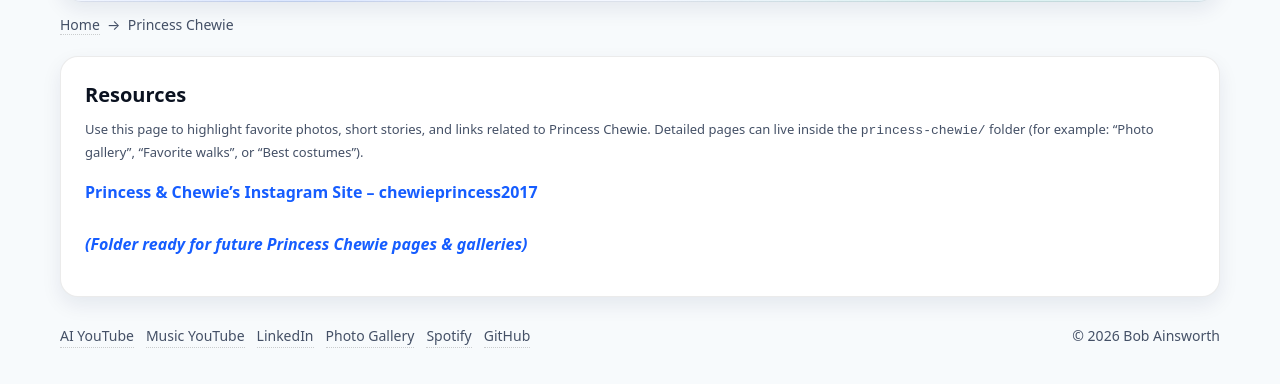
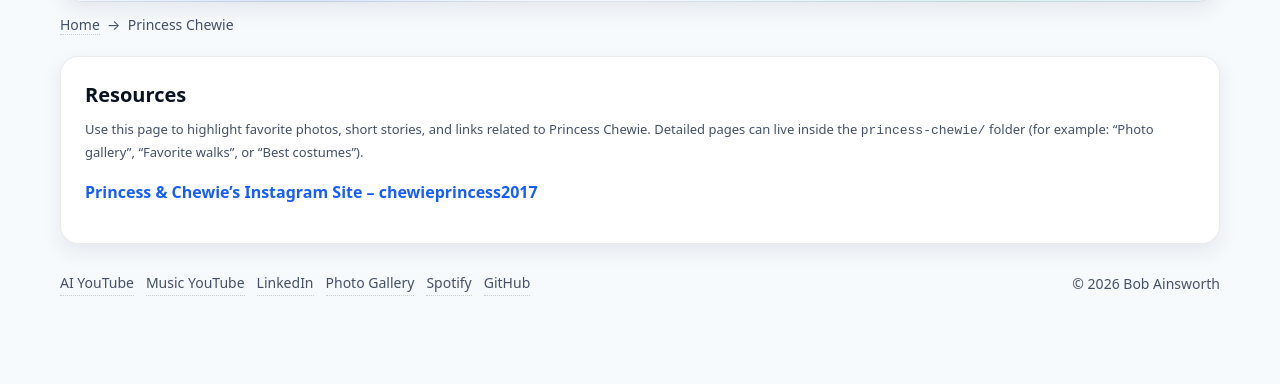
Before and after one commit to BobAinsworth/bobainsworth.github.io, a plain HTML site: page princess-chewie.html in a window 1280 px wide. Shown: the part 128-512 px from the top of the page. Drawn offline with Linux system fonts and the light colour scheme.

Commit message:
Remove unused link for future Princess Chewie pages

```diff
--- a/princess-chewie.html
+++ b/princess-chewie.html
@@ -173,10 +173,6 @@
         <a href="princess-chewie/favorite-walks.html">Favorite Walks &amp; Adventures</a>
         <a href="princess-chewie/stories.html">Stories &amp; Memories</a>
         -->
-
-        <a href="princess-chewie/" style="margin-top:22px;font-style:italic;">
-          (Folder ready for future Princess Chewie pages &amp; galleries)
-        </a>
       </section>
     </main>
 
```
